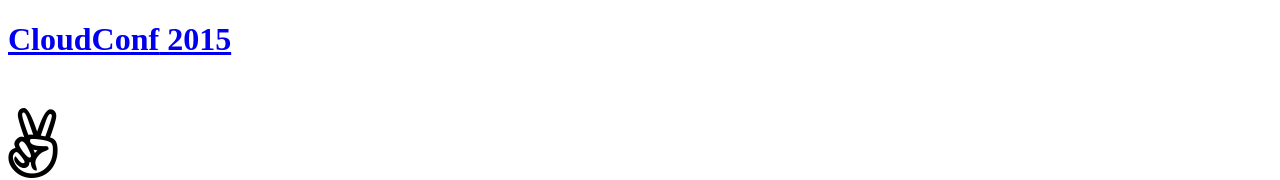
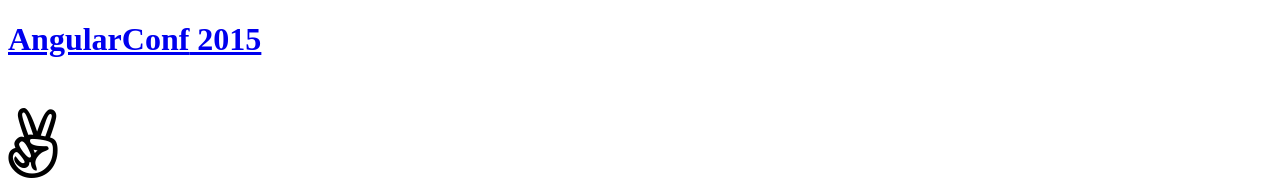
Before and after one commit to cloudconf/2015.angularconf.it, a website: page src/thanks-w.html in a window 1280 px wide. Shown: the top 180 px of the page. Drawn offline with nearby package versions, Linux system fonts and the light colour scheme.

Commit message:
typo fixed

```diff
--- a/src/thanks-w.html
+++ b/src/thanks-w.html
@@ -55,7 +55,7 @@
         <div  role="navigation" class="navbar top">
             <div class="container ">
 	            <div class="navbar-header text-center" style="width:100%">
-	               <h1><a href="/"><strong>CloudConf</strong> 2015</a></h1>
+	               <h1><a href="/"><strong>AngularConf</strong> 2015</a></h1>
 
 
 		        </div>
```
